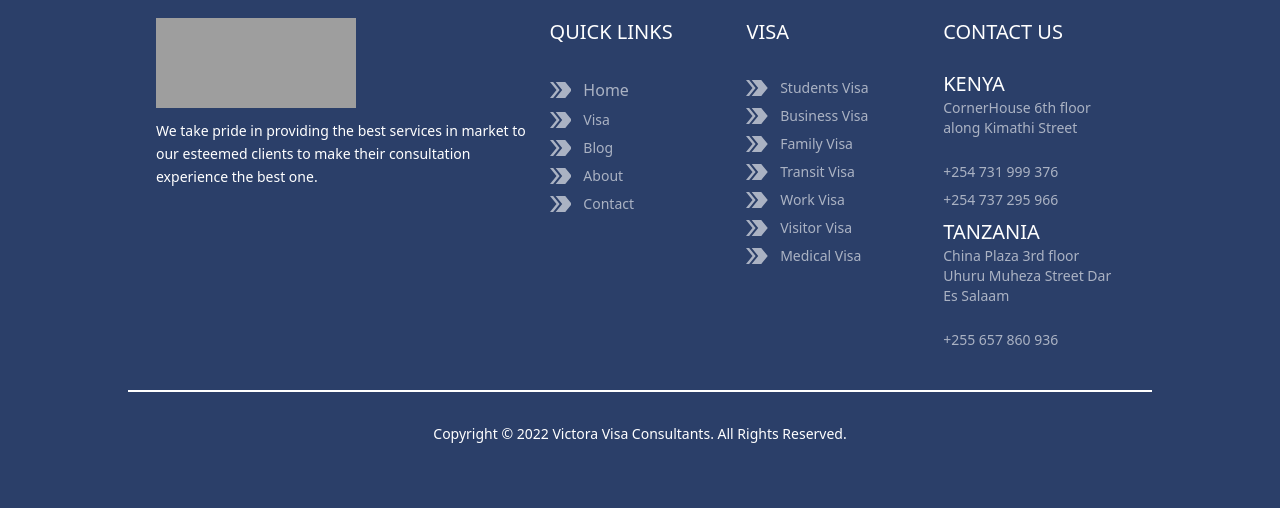
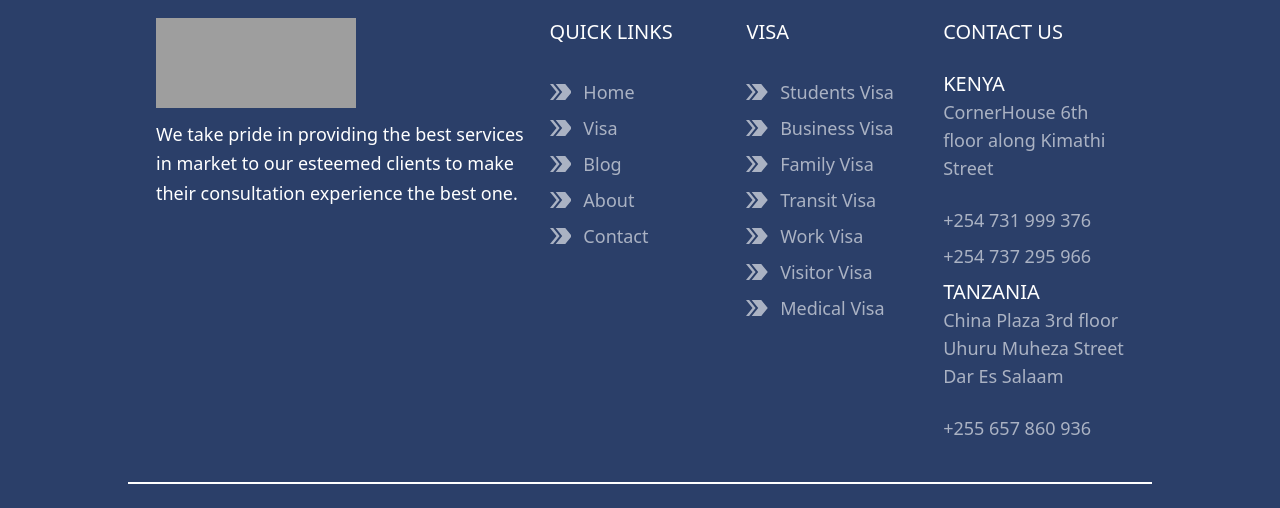
Before and after one commit to allistermugaisi/victoria-visa, a website: page about.html in a window 1280 px wide. Shown: the part 2104-2612 px from the top of the page. Drawn offline with nearby package versions, Linux system fonts and the light colour scheme; grey boxes are pictures that could not be loaded.

Commit message:
font adjustment on the footer

```diff
--- a/about.html
+++ b/about.html
@@ -205,7 +205,8 @@
 									While migrating to a foreign country usually comes with
 									embedded costs, we are cognizant of our client’s varied
 									economic dynamics. For this reason, we at Victoria Visa
-									Consultancy offers our services and a highly competitive price
+									Consultancy offers our services and a highly competitive
+									price.
 								</p>
 							</div>
 							<div id="third" class="hidden p-4">
@@ -321,7 +322,7 @@
 						<div class="">
 							<a href="/" class="footer-logo"></a>
 						</div>
-						<p class="pt-3 text-white font-light leading-relaxed">
+						<p class="pt-3 text-white font-light text-lg leading-relaxed">
 							We take pride in providing the best services in market to our
 							esteemed clients to make their consultation experience the best
 							one.
@@ -332,7 +333,7 @@
 					<h4 class="text-white text-xl uppercase">Quick Links</h4>
 					<ul class="text-sm py-6">
 						<li
-							class="text-white flex items-center text-base opacity-60 hover:opacity-100 hover:text-white font-light py-2"
+							class="text-white flex items-center text-lg opacity-60 hover:opacity-100 hover:text-white font-light py-2"
 						>
 							<svg
 								class="h-4 pr-3"
@@ -360,7 +361,7 @@
 							<a href="/">Home</a>
 						</li>
 						<li
-							class="text-white flex items-center opacity-60 hover:opacity-100 hover:text-white font-light pb-2"
+							class="text-white flex items-center text-lg opacity-60 hover:opacity-100 hover:text-white font-light pb-2"
 						>
 							<svg
 								class="h-4 pr-3"
@@ -388,7 +389,7 @@
 							<a href="./visa.html">Visa</a>
 						</li>
 						<li
-							class="text-white flex items-center opacity-60 hover:opacity-100 hover:text-white font-light pb-2"
+							class="text-white flex items-center text-lg opacity-60 hover:opacity-100 hover:text-white font-light pb-2"
 						>
 							<svg
 								class="h-4 pr-3"
@@ -416,7 +417,7 @@
 							<a href="./blog.html">Blog</a>
 						</li>
 						<li
-							class="text-white flex items-center opacity-60 hover:opacity-100 hover:text-white font-light pb-2"
+							class="text-white flex items-center text-lg opacity-60 hover:opacity-100 hover:text-white font-light pb-2"
 						>
 							<svg
 								class="h-4 pr-3"
@@ -444,7 +445,7 @@
 							<a href="./about.html">About</a>
 						</li>
 						<li
-							class="text-white flex items-center opacity-60 hover:opacity-100 hover:text-white font-light pb-2"
+							class="text-white flex items-center text-lg opacity-60 hover:opacity-100 hover:text-white font-light pb-2"
 						>
 							<svg
 								class="h-4 pr-3"
@@ -477,7 +478,7 @@
 					<h4 class="text-white text-xl uppercase">Visa</h4>
 					<ul class="text-sm py-6">
 						<li
-							class="text-white flex items-center opacity-60 hover:opacity-100 hover:text-white font-light py-2"
+							class="text-white flex items-center text-lg opacity-60 hover:opacity-100 hover:text-white font-light py-2"
 						>
 							<svg
 								class="h-4 pr-3"
@@ -505,7 +506,7 @@
 							<a href="#">Students Visa</a>
 						</li>
 						<li
-							class="text-white flex items-center opacity-60 hover:opacity-100 hover:text-white font-light pb-2"
+							class="text-white flex items-center text-lg opacity-60 hover:opacity-100 hover:text-white font-light pb-2"
 						>
 							<svg
 								class="h-4 pr-3"
@@ -533,7 +534,7 @@
 							<a href="#">Business Visa</a>
 						</li>
 						<li
-							class="text-white flex items-center opacity-60 hover:opacity-100 hover:text-white font-light pb-2"
+							class="text-white flex items-center text-lg opacity-60 hover:opacity-100 hover:text-white font-light pb-2"
 						>
 							<svg
 								class="h-4 pr-3"
@@ -561,7 +562,7 @@
 							<a href="#">Family Visa</a>
 						</li>
 						<li
-							class="text-white flex items-center opacity-60 hover:opacity-100 hover:text-white font-light pb-2"
+							class="text-white flex items-center text-lg opacity-60 hover:opacity-100 hover:text-white font-light pb-2"
 						>
 							<svg
 								class="h-4 pr-3"
@@ -589,7 +590,7 @@
 							<a href="#">Transit Visa</a>
 						</li>
 						<li
-							class="text-white flex items-center opacity-60 hover:opacity-100 hover:text-white font-light pb-2"
+							class="text-white flex items-center text-lg opacity-60 hover:opacity-100 hover:text-white font-light pb-2"
 						>
 							<svg
 								class="h-4 pr-3"
@@ -617,7 +618,7 @@
 							<a href="#">Work Visa</a>
 						</li>
 						<li
-							class="text-white flex items-center opacity-60 hover:opacity-100 hover:text-white font-light pb-2"
+							class="text-white flex items-center text-lg opacity-60 hover:opacity-100 hover:text-white font-light pb-2"
 						>
 							<svg
 								class="h-4 pr-3"
@@ -645,7 +646,7 @@
 							<a href="#">Visitor Visa</a>
 						</li>
 						<li
-							class="text-white flex items-center opacity-60 hover:opacity-100 hover:text-white font-light pb-2"
+							class="text-white flex items-center text-lg opacity-60 hover:opacity-100 hover:text-white font-light pb-2"
 						>
 							<svg
 								class="h-4 pr-3"
@@ -678,23 +679,23 @@
 					<h4 class="text-white text-xl uppercase">Contact Us</h4>
 					<ul class="text-sm py-6">
 						<h4 class="text-white uppercase text-xl">Kenya</h4>
-						<li class="text-white opacity-60 font-light pb-2">
+						<li class="text-white opacity-60 font-light text-lg pb-2">
 							<a href="#">CornerHouse 6th floor along Kimathi Street</a>
 						</li>
 						<li
-							class="mt-4 flex flex-col text-white opacity-60 font-light pb-2"
+							class="mt-4 flex flex-col text-white text-lg opacity-60 font-light pb-2"
 						>
 							<span class="pb-2">+254 731 999 376</span>
 							<span>+254 737 295 966</span>
 						</li>
 						<h4 class="text-white uppercase text-xl">Tanzania</h4>
-						<li class="text-white opacity-60 font-light pb-2">
+						<li class="text-white opacity-60 font-light text-lg pb-2">
 							<a href="#"
 								>China Plaza 3rd floor Uhuru Muheza Street Dar Es Salaam</a
 							>
 						</li>
 						<li
-							class="mt-4 flex flex-col text-white opacity-60 font-light pb-2"
+							class="mt-4 flex flex-col text-white text-lg opacity-60 font-light pb-2"
 						>
 							<span class="pb-2">+255 657 860 936</span>
 						</li>
```
Also changed, not shown: blog.html (+17 -17 lines), contact.html (+1 -1 lines), index.html (+17 -17 lines), visa.html (+17 -17 lines), css/main.css.
